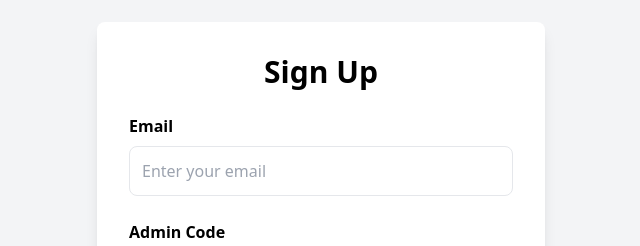
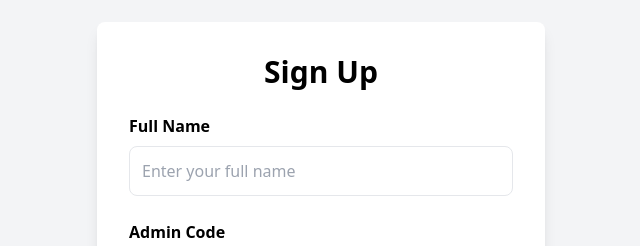
Before and after one commit to AlexanderBarlow/secret-santa, a Next.js app: page /auth/signup in a window 1280 px wide. Shown: the part 117-363 px from the top of the page, without its empty margins (319-959 px from the left). Built offline with nearby package versions, Linux system fonts and the light colour scheme.

Commit message:
changed email to full name

```diff
--- a/pages/admin/dashboard.js
+++ b/pages/admin/dashboard.js
@@ -154,16 +154,20 @@ export default function Dashboard() {
 										{user.Accepted ? "Accepted" : "Pending"}
 									</p>
 
-                  <div className="flex justify-between mt-4">
+									<div className="flex gap-2 mt-4">
+										{!user.Accepted && (
 											<button
 												onClick={() => handleAcceptUser(user.id)}
-                      className="p-3 w-1/2 bg-green-500 text-white rounded-lg shadow-md hover:bg-green-600 transition-colors mx-1"
+												className="p-3 w-1/2 bg-green-500 text-white rounded-lg shadow-md hover:bg-green-600 transition-colors"
 											>
 												Accept
 											</button>
+										)}
 										<button
 											onClick={() => openDeleteModal(user.id)}
-                      className="p-3 w-1/2 bg-red-500 text-white rounded-lg shadow-md hover:bg-red-600 transition-colors mx-1"
+											className={`p-3 ${
+												user.Accepted ? "w-full" : "w-1/2"
+											} bg-red-500 text-white rounded-lg shadow-md hover:bg-red-600 transition-colors`}
 										>
 											Remove
 										</button>
--- a/pages/auth/signin.js
+++ b/pages/auth/signin.js
@@ -70,7 +70,7 @@ export default function SignIn() {
 				// Redirect based on role
 				if (decodedToken.isAdmin) {
 					router.push("/admin/dashboard");
-				} else if (decodedToken.changedPassword) {
+				} else if (!decodedToken.isAdmin) {
 					router.push("/userdash");
 				}
 			} else {
@@ -112,12 +112,12 @@ export default function SignIn() {
 							htmlFor="email"
 							className="block text-sm font-medium text-gray-600"
 						>
-							Email
+							Full Name
 						</label>
 						<input
-							type="email"
+							type="test"
 							id="email"
-							placeholder="Email"
+							placeholder="Name"
 							value={email}
 							onChange={(e) => setEmail(e.target.value)}
 							className="mt-2 p-3 w-full border border-gray-300 rounded-md text-black"
--- a/pages/auth/signup.js
+++ b/pages/auth/signup.js
@@ -69,10 +69,10 @@ export default function SignUp() {
 
 				<form onSubmit={handleSignUp} className="space-y-6">
 					<div>
-						<label className="block text-black font-semibold mb-2">Email</label>
+						<label className="block text-black font-semibold mb-2">Full Name</label>
 						<input
-							type="email"
-							placeholder="Enter your email"
+							type="text"
+							placeholder="Enter your full name"
 							value={username}
 							onChange={(e) => setUsername(e.target.value)}
 							className="w-full p-3 border rounded-lg focus:outline-none focus:ring-2 focus:ring-blue-500 text-black"
--- a/pages/userdash.js
+++ b/pages/userdash.js
@@ -156,9 +156,8 @@ export default function UserDashboard() {
             {user && (
               <div className="mb-6 text-center">
                 <h2 className="text-2xl font-semibold text-gray-800">
-                  Welcome, {user.name}! 🎄
+                  Welcome, {user.email}! 🎄
                 </h2>
-                <p className="text-gray-600 mt-1">Email: {user.email}</p>
               </div>
             )}
 
```
Also changed, not shown: 1 other file (tests, documents, lock files or other folders). Lines whose indentation alone changed are shown as unchanged.
